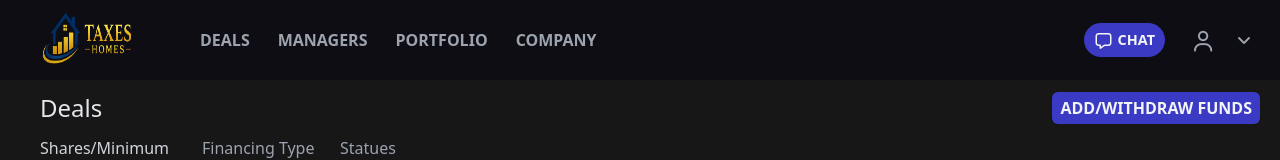
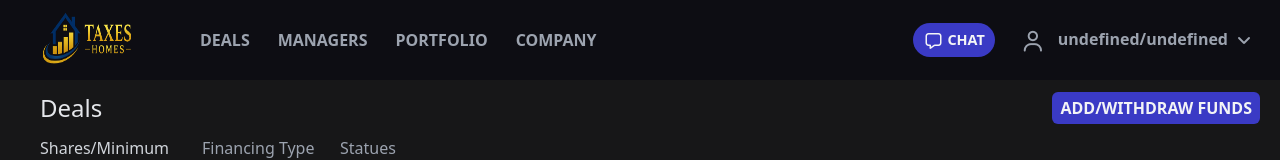
Before and after one commit to anonymous-programmer-1/texashomes, a React (Vite) app: page /texashomes/auth/home in a window 1280 px wide. Shown: the top 160 px of the page. Built offline with nearby package versions, Linux system fonts and the light colour scheme; no server answers.

Commit message:
fixing bug

```diff
--- a/src/components/AuthHome/Top/Top.tsx
+++ b/src/components/AuthHome/Top/Top.tsx
@@ -24,10 +24,7 @@ function Top() {
     const url = "/auth/home";
     urlNavigator(url, { replace: true });
   }
-  const formatedLastName =
-    userName.lastName.length > 1
-      ? `${userName.lastName.split("")[0]}/${userName.lastName.split("")[1]}`
-      : "";
+  const formatedLastName = `${userName.lastName.split("")[0]}/${userName.lastName.split("")[1]}`;
   const userDetailsProp: UserDetailsProp = {
     firstName: userData.firstname,
     lastName: formatedLastName,
```
Also changed, not shown: 1 other file (tests, documents, lock files or other folders).
